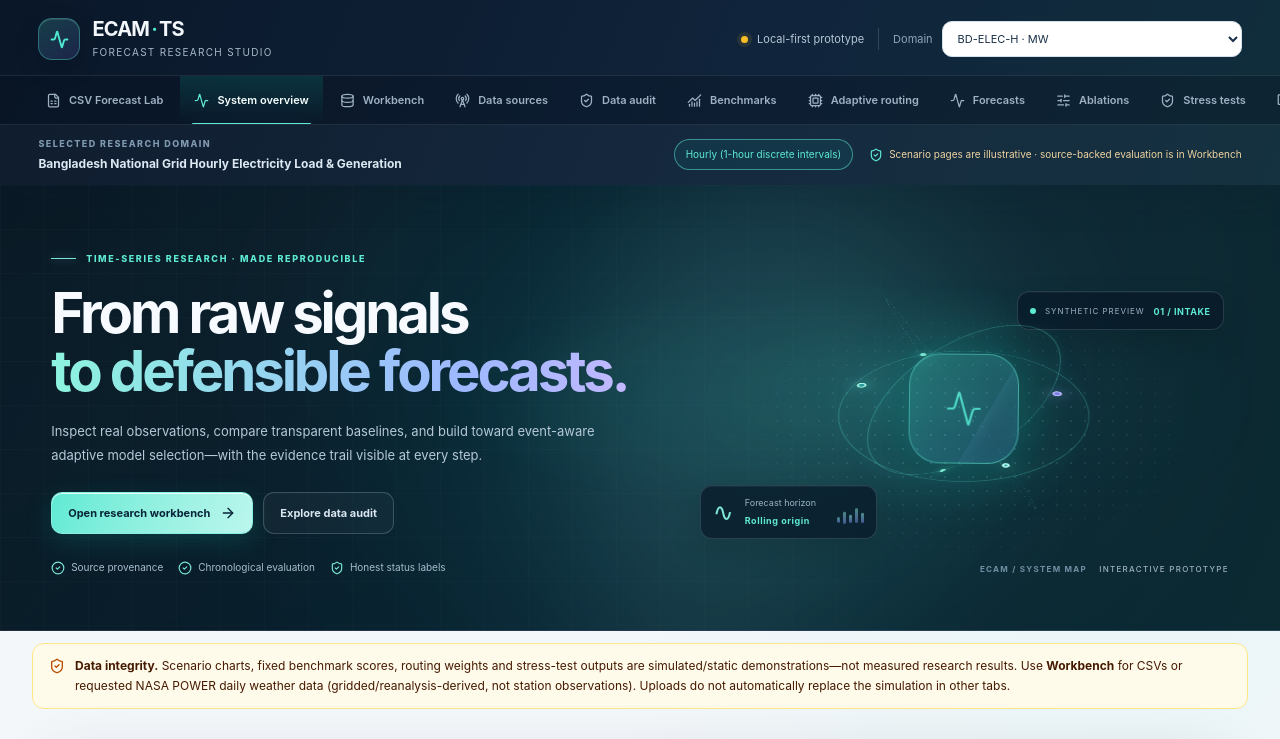
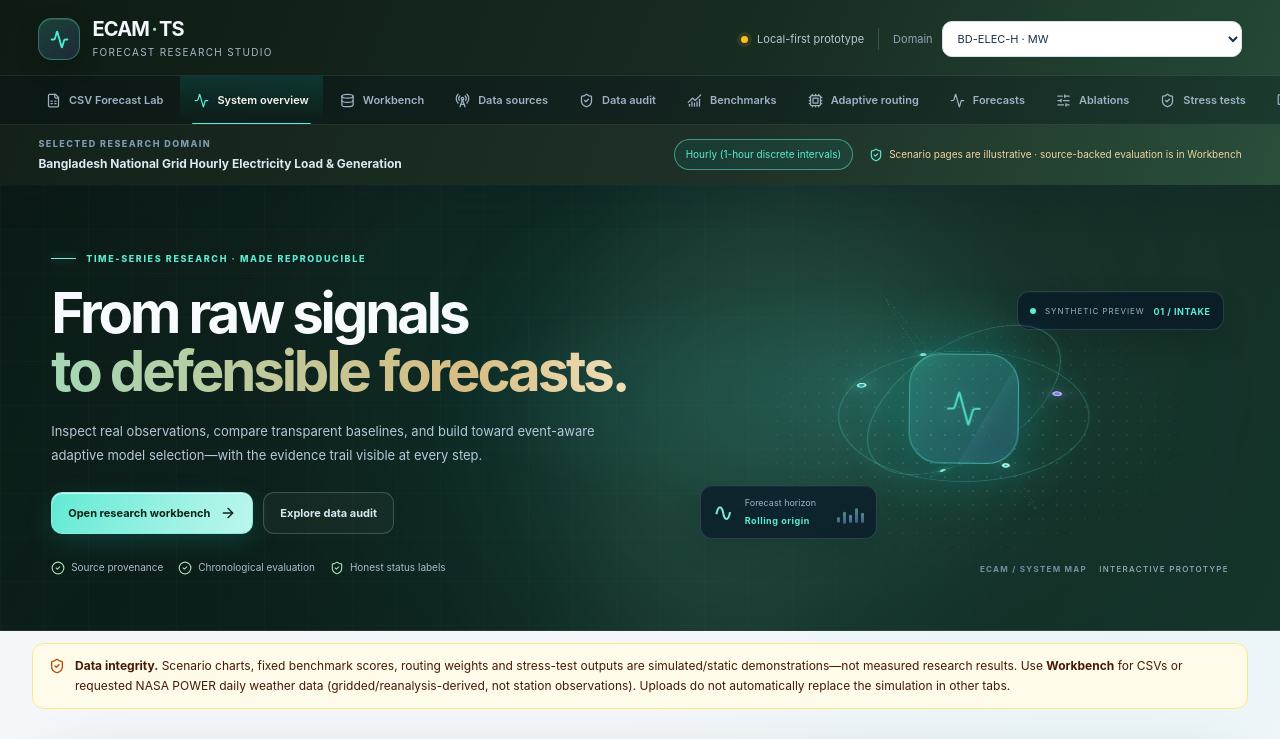
Before and after one commit to arafatalsaidrifat/ECAM-TS, a React (Vite) app: page / in a window 1280 px wide. Shown: the top 739 px of the page. Built offline with nearby package versions, Linux system fonts and the light colour scheme.

Commit message:
Apply shared premium evergreen and champagne design palette

```diff
--- a/src/index.css
+++ b/src/index.css
@@ -229,3 +229,52 @@ button:focus-visible, input:focus-visible, select:focus-visible, textarea:focus-
 @media(max-width:850px){.ecam-overview-hero{grid-template-columns:1fr}.ecam-overview-telemetry{max-width:none}.ecam-overview-orbit{right:-80px;top:0}.ecam-overview-status-grid{grid-template-columns:1fr}}
 @media(max-width:620px){.ecam-overview-domains,.ecam-overview-pipeline,.ecam-overview-explain-grid,.ecam-advisory-actions-grid{grid-template-columns:1fr}.ecam-domain-card>p{min-height:0}.ecam-overview-step{padding:13px}.ecam-step-connector{display:none}.ecam-advisory-summary{grid-template-columns:1fr}.ecam-advisory-metrics{grid-template-columns:repeat(2,minmax(0,1fr))}.ecam-overview-orbit{opacity:.22;right:-115px;top:7%}.ecam-overview-hero{padding:24px 18px;border-radius:18px}}
 @media(prefers-reduced-motion:reduce){.ecam-domain-card,.ecam-overview-actions button{transition:none}}
+
+/* Shared ECAM-TS premium palette — synced across existing branches */
+:root {
+  --ecam-premium-ink: #192c22;
+  --ecam-premium-muted: #5c675d;
+  --ecam-premium-canvas: #f8f7f1;
+  --ecam-premium-line: #e1dfd4;
+  --ecam-premium-evergreen: #2d714f;
+  --ecam-premium-evergreen-dark: #192c22;
+  --ecam-premium-mint: #8dc3a1;
+  --ecam-premium-champagne: #d8bd83;
+}
+html, body { background: var(--ecam-premium-canvas); }
+button:focus-visible, input:focus-visible, select:focus-visible, textarea:focus-visible, a:focus-visible {
+  outline-color: color-mix(in srgb, var(--ecam-premium-evergreen) 42%, transparent);
+}
+::selection { background: #dcebe0; color: #192c22; }
+.ecam-header, header.ecam-header {
+  background: linear-gradient(112deg, #0d1b13 0%, #192c22 58%, #244b37 100%);
+}
+.ecam-hero {
+  background: linear-gradient(112deg, #0d1b13 0%, #192c22 54%, #244b37 100%);
+}
+.ecam-hero h2 span {
+  background: linear-gradient(92deg, #a6d6b4 2%, #d8bd83 72%, #f0dfb7 100%);
+  -webkit-background-clip: text; background-clip: text;
+}
+.ecam-eyebrow, .ecam-hero-proof svg, .ecam-brand strong span,
+.ecam-nav-link.active svg { color: #a6d6b4; }
+.ecam-orb-core { color: #c2e5cb; border-color: rgba(166,214,180,.58); }
+.ecam-orb-ring { border-color: rgba(166,214,180,.32); }
+.ecam-primary-action {
+  color: #102318; border-color: #d8bd83;
+  background: linear-gradient(115deg, #d8bd83, #f0dfb7);
+  box-shadow: 0 8px 26px rgba(45,113,79,.16), inset 0 1px 0 rgba(255,255,255,.8);
+}
+.ecam-primary-action:hover { box-shadow: 0 12px 32px rgba(45,113,79,.24), inset 0 1px 0 rgba(255,255,255,.8); }
+.ecam-nav-link.active { color: #f7f6ee; background: linear-gradient(180deg, rgba(141,195,161,.14), transparent); }
+.ecam-nav-indicator { background: #d8bd83; box-shadow: 0 0 12px rgba(216,189,131,.35); }
+.ecam-scenario-bar button.bg-blue-600,
+.ecam-app button.bg-blue-600 {
+  color: #fffdf8 !important; background: #2d714f !important;
+  border-color: #2d714f !important; box-shadow: 0 4px 12px rgba(45,113,79,.18);
+}
+.ecam-scenario-bar button:not(.bg-blue-600):hover,
+.ecam-app button:not(.bg-blue-600):hover { color: #245b40; }
+@media (prefers-reduced-motion: reduce) {
+  *, *::before, *::after { animation-duration: .01ms !important; animation-iteration-count: 1 !important; scroll-behavior: auto !important; transition-duration: .01ms !important; }
+}
```
